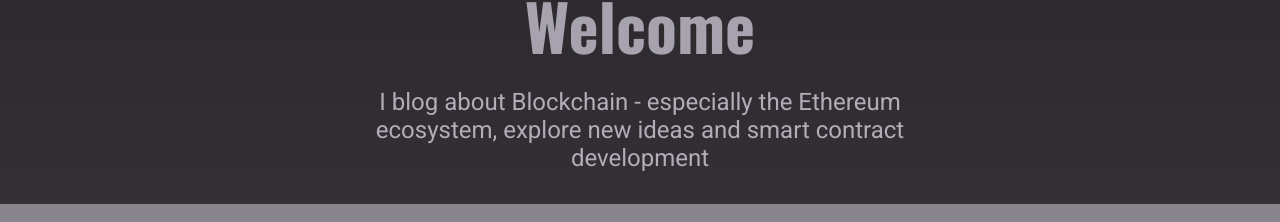
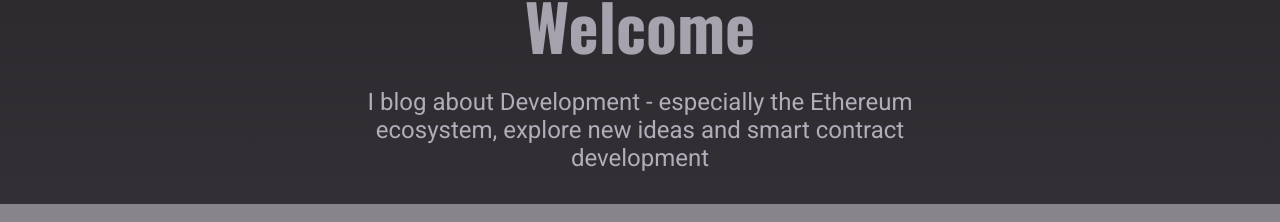
Before and after one commit to 0surface/blog, a Next.js app: page / in a window 1280 px wide. Shown: the part 466-688 px from the top of the page. Built offline with nearby package versions, Linux system fonts and the light colour scheme.

Commit message:
test change

```diff
--- a/components/home-page/hero.js
+++ b/components/home-page/hero.js
@@ -15,8 +15,8 @@
       </div>
       <h1>Welcome</h1>
       <p>
-        I blog about Blockchain - especially the Ethereum ecosystem, explore new
-        ideas and smart contract development
+        I blog about Development - especially the Ethereum ecosystem, explore
+        new ideas and smart contract development
       </p>
     </section>
   )
```
